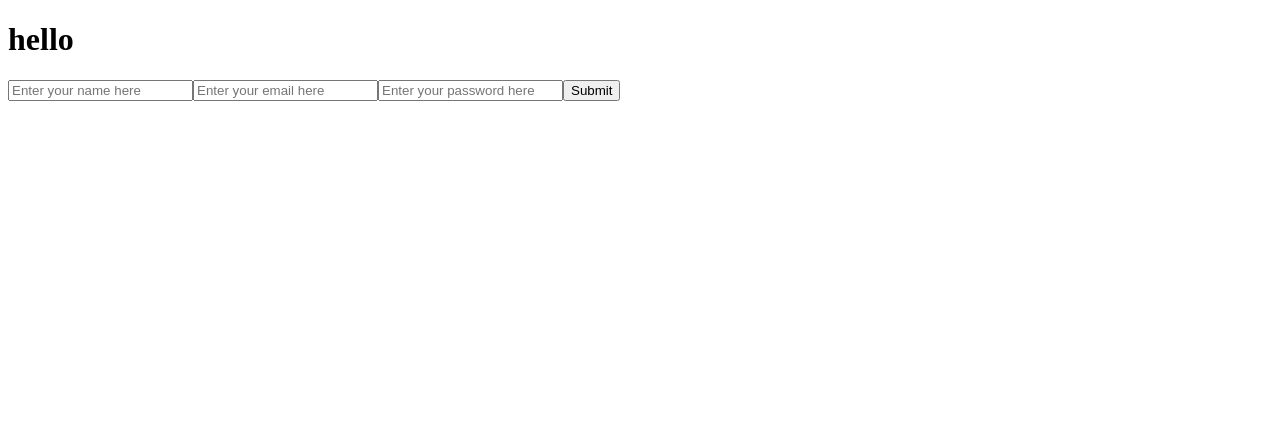
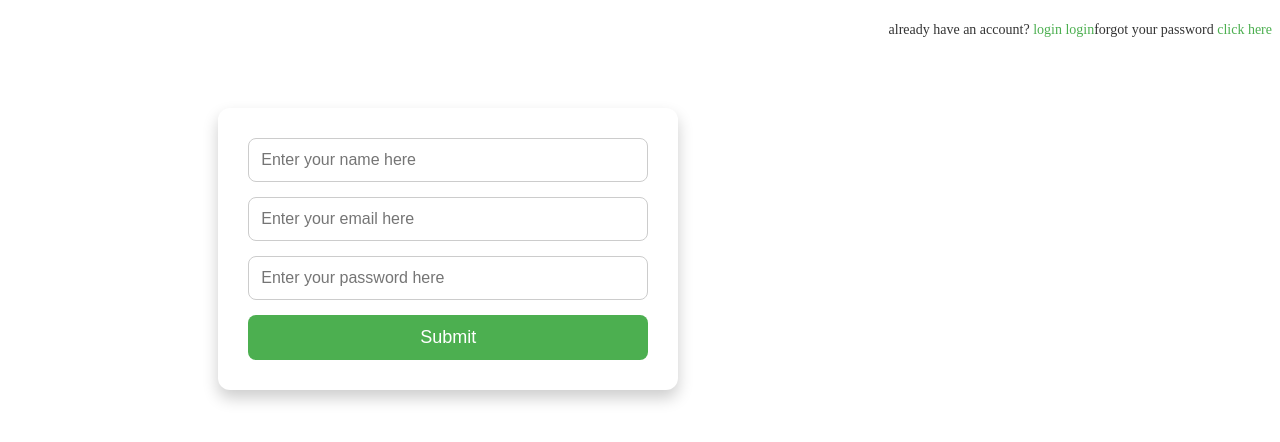
Before and after one commit to Harshwardhan-1/AuthCore-Frontend, a React app in the folder frontend/: page / in a window 1280 px wide. Shown: the top 442 px of the page. Built offline with nearby package versions, Linux system fonts and the light colour scheme; the HTML template or start-up script is replaced by a standard one.

Commit message:
add styling for signUpPage

```diff
--- a/frontend/src/components/SignInPage.jsx
+++ b/frontend/src/components/SignInPage.jsx
@@ -17,7 +17,7 @@ export default function SignInPage({setUserData}){
     }catch(err){
         if(err.response?.data?.message==="Something went Wrong"){
             alert('please do signUp first');
-            navigate('/getSignUp');
+            navigate('/');
         }else if(err.response?.data?.message==="Something went wrong"){
             alert('enter correct password');
         }
--- /dev/null
+++ b/frontend/src/components/SignUpPage.css
@@ -0,0 +1,69 @@
+/* SignUpPage.css */
+
+.signup-page-container {
+    width: 100%;
+    display: flex;
+    justify-content: center;
+}
+
+.signup-page-container form {
+    width: 400px;
+    margin: 100px auto;
+    padding: 30px;
+    background-color: #fff;
+    border-radius: 12px;
+    box-shadow: 0 8px 16px rgba(0,0,0,0.2);
+    display: flex;
+    flex-direction: column;
+    gap: 15px;
+}
+
+.signup-page-container input[type="text"],
+.signup-page-container input[type="email"],
+.signup-page-container input[type="password"] {
+    padding: 12px;
+    font-size: 16px;
+    border: 1px solid #ccc;
+    border-radius: 8px;
+    outline: none;
+    transition: border 0.2s;
+}
+
+.signup-page-container input[type="text"]:focus,
+.signup-page-container input[type="email"]:focus,
+.signup-page-container input[type="password"]:focus {
+    border: 2px solid #4CAF50;
+}
+
+.signup-page-container input[type="submit"] {
+    padding: 12px;
+    background-color: #4CAF50;
+    color: white;
+    font-size: 18px;
+    border: none;
+    border-radius: 8px;
+    cursor: pointer;
+    transition: background-color 0.3s;
+}
+
+.signup-page-container input[type="submit"]:hover {
+    background-color: #45a049;
+}
+
+.signup-page-container p {
+    text-align: center;
+    font-size: 14px;
+    color: #333;
+}
+
+.signup-page-container p span,
+.signup-page-container p a {
+    color: #4CAF50;
+    text-decoration: none;
+    cursor: pointer;
+}
+
+.signup-page-container p span:hover,
+.signup-page-container p a:hover {
+    text-decoration: underline;
+}
--- a/frontend/src/components/SignUpPage.jsx
+++ b/frontend/src/components/SignUpPage.jsx
@@ -1,6 +1,8 @@
 import { useState } from "react";
 import axios from 'axios';
+import { Link } from "react-router-dom";
 import { useNavigate } from "react-router-dom";
+import './SignUpPage.css';
 export default function SignUpPage(){
     const navigate=useNavigate();
     const [name,setName]=useState("");
@@ -24,13 +26,16 @@ export default function SignUpPage(){
 }
     return(
         <>
-        <h1>hello</h1>
+          <div className="signup-page-container">
         <form onSubmit={handle}>
             <input type="text" placeholder="Enter your name here"  onChange={(e)=>setName(e.target.value)}/>
             <input type="email" placeholder="Enter your email here" onChange={(e)=>setGmail(e.target.value)} />
             <input type="password" placeholder="Enter your password here"  onChange={(e)=>setPassword(e.target.value)} />
             <input type="submit" />
         </form>
+        <p>already have an account? <span>login</span> <Link to="/signIn">login</Link></p>
+        <p>forgot your password <Link to={'/forgotPassword'}>click here</Link></p>
+        </div>
         </>
     );
 }
```
